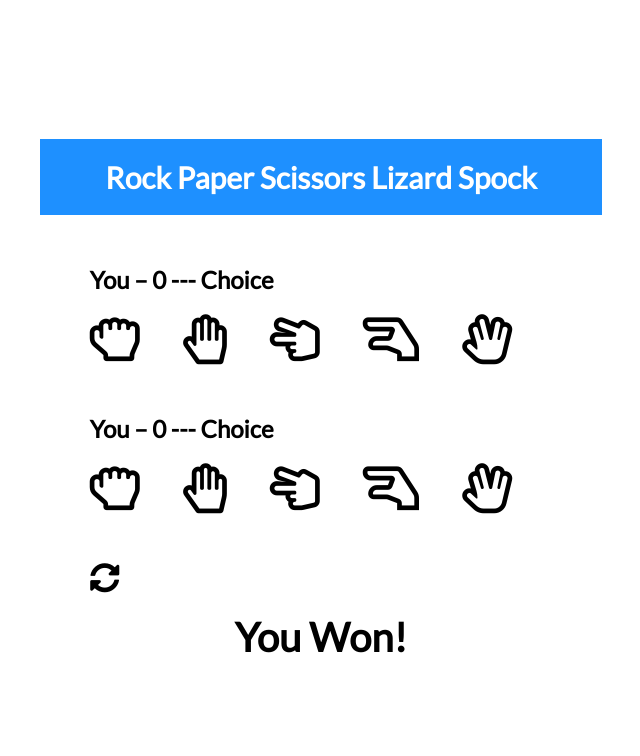
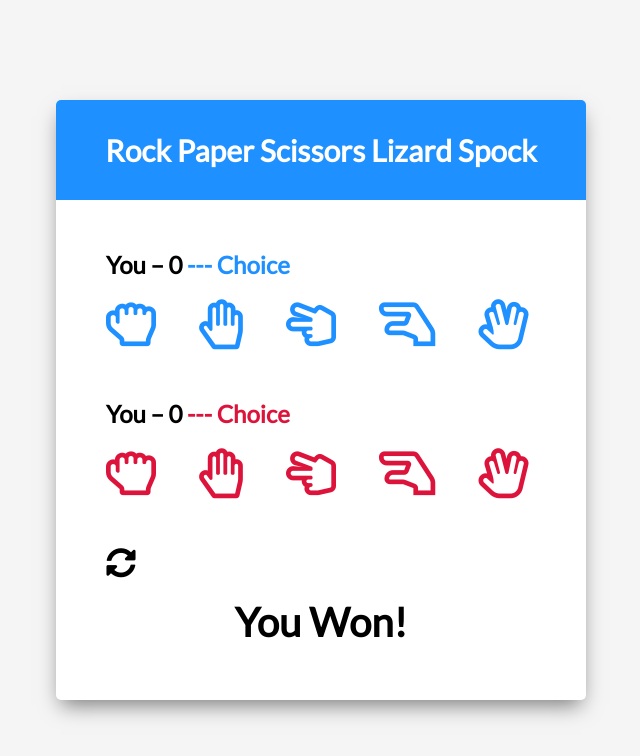
Before and after one commit to fifthnode/13-spock-rock-game, a plain HTML site: page index.html in a window 1280 px wide. Shown: the whole page, without its empty margins (319-959 px from the left). Drawn offline with Linux system fonts and the light colour scheme.

Commit message:
Finish CSS styling UI

```diff
--- a/style.css
+++ b/style.css
@@ -7,21 +7,29 @@ html {
 body {
   margin: 0;
   min-height: 100vh;
-
-  font-family: Lato, sans-serif;
+  background: whitesmoke;
+  font-family: 'Lato', sans-serif;
   display: flex;
   justify-content: center;
   align-items: center;
 }
 
-
+.game-container {
+  width: 530px;
+  height: 600px;
+  background: white;
+  border-radius: 5px;
+  box-shadow: 0 10px 20px -5px rgba(0, 0, 0, 0.5);
+}
 
 .header {
   background: dodgerblue;
-
+  height: 100px;
   display: flex;
   justify-content: center;
   align-items: center;
+  border-top-left-radius: 5px;
+  border-top-right-radius: 5px;
 }
 
 h1 {
@@ -43,7 +51,26 @@ h2 {
   User-select: none;
 }
 
+#player .far,
+#player .choice {
+  color: dodgerblue;
+  cursor: pointer;
+}
 
+#computer .far,
+#computer .choice {
+  color: crimson;
+  cursor: pointer;
+}
+
+.selected {
+  color: black !important;
+}
+
+#player .far:last-of-type,
+#computer .far:last-of-type {
+  margin-right: 0;
+}
 
 .reset-icon {
   font-size: 30px;
@@ -66,7 +93,7 @@ h2 {
 /* Media Query: Large Smartphone (Vertical) */
 @media screen and (max-width: 600px) {
   .game-container {
-
+    width: 95%;
     height: 580px;
   }
 
```
